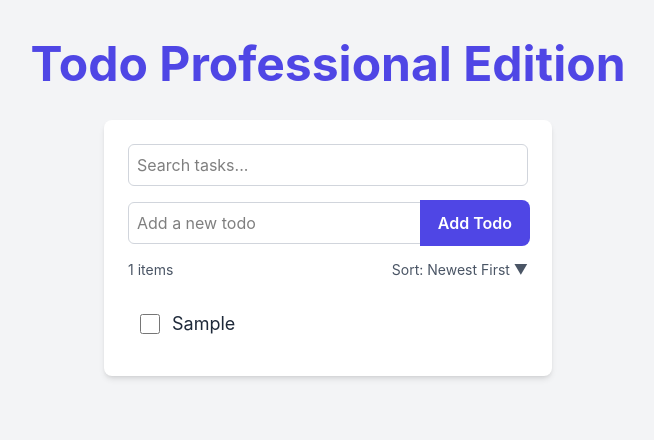
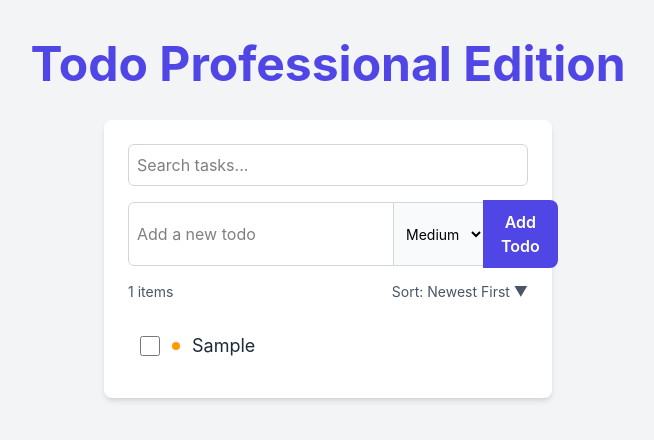
Before and after one commit to HaPhanBaoMinh/openclaw-sentinel-todo, a React (Vite) app: page / in a window 1280 px wide. Both pictures are taken after typing "Sample" into the empty fields and a click on the button "Add Todo". Shown: the top 440 px of the page, without its empty margins (312-966 px from the left). Built offline with nearby package versions, Linux system fonts and the light colour scheme.

Commit message:
feat: implement task priority system (TASK-010)

```diff
--- a/src/App.tsx
+++ b/src/App.tsx
@@ -9,6 +9,7 @@ function App() {
     return persistedState ? persistedState : init;
   });
   const [input, setInput] = useState('');
+  const [priority, setPriority] = useState<'low' | 'medium' | 'high'>('medium');
   const [searchQuery, setSearchQuery] = useState('');
   const [editingTodoId, setEditingTodoId] = useState<number | null>(null);
   const [editingText, setEditingText] = useState('');
@@ -28,8 +29,9 @@ function App() {
 
   const addTodo = () => {
     if (input.trim()) {
-      dispatch({ type: 'ADD_TODO', payload: { text: input, createdAt: Date.now() } });
+      dispatch({ type: 'ADD_TODO', payload: { text: input, createdAt: Date.now(), priority } });
       setInput('');
+      setPriority('medium');
     }
   };
 
@@ -105,6 +107,15 @@ function App() {
             onKeyPress={(e) => e.key === 'Enter' && addTodo()}
             placeholder="Add a new todo"
           />
+          <select
+            value={priority}
+            onChange={(e) => setPriority(e.target.value as 'low' | 'medium' | 'high')}
+            className="p-2 border-y border-r border-gray-300 bg-gray-50 focus:outline-none focus:ring-2 focus:ring-brand text-sm"
+          >
+            <option value="low">Low</option>
+            <option value="medium">Medium</option>
+            <option value="high">High</option>
+          </select>
           <button
             onClick={addTodo}
             className="px-4 py-2 bg-brand text-white font-semibold rounded-r-md hover:bg-opacity-90 focus:outline-none focus:ring-2 focus:ring-brand"
@@ -164,6 +175,7 @@ function App() {
                         onChange={() => toggleTodo(todo.id)}
                         className="mr-3 h-5 w-5 text-brand rounded focus:ring-brand cursor-pointer transition-micro"
                       />
+                      <span className={`w-2 h-2 rounded-full mr-3 ${todo.priority === 'high' ? 'bg-rose-500' : todo.priority === 'medium' ? 'bg-amber-500' : 'bg-slate-500'}`} title={`Priority: ${todo.priority}`} />
                       <span
                         className={`text-lg cursor-pointer transition-micro ${
                           todo.completed ? 'line-through text-gray-400' : 'text-gray-800'
--- a/src/todoReducer.ts
+++ b/src/todoReducer.ts
@@ -14,7 +14,8 @@ export const todoReducer = (state: TodoState, action: TodoAction): TodoState =>
             id: Date.now(),
             text: action.payload.text,
             completed: false,
-            createdAt: action.payload.createdAt || Date.now()
+            createdAt: action.payload.createdAt || Date.now(),
+            priority: action.payload.priority
           },
         ],
       };
--- a/src/types.ts
+++ b/src/types.ts
@@ -1,8 +1,11 @@
+export type Priority = 'low' | 'medium' | 'high';
+
 export interface Todo {
   id: number;
   text: string;
   completed: boolean;
   createdAt: number;
+  priority: Priority;
 }
 
 export interface TodoState {
@@ -10,7 +13,7 @@ export interface TodoState {
 }
 
 export type TodoAction =
-  | { type: 'ADD_TODO'; payload: { text: string; createdAt: number } }
+  | { type: 'ADD_TODO'; payload: { text: string; createdAt: number; priority: Priority } }
   | { type: 'TOGGLE_TODO'; payload: number }
   | { type: 'DELETE_TODO'; payload: number }
   | { type: 'EDIT_TODO'; payload: { id: number; newText: string } };
```
Also changed, not shown: 2 other files (tests, documents, lock files or other folders).
